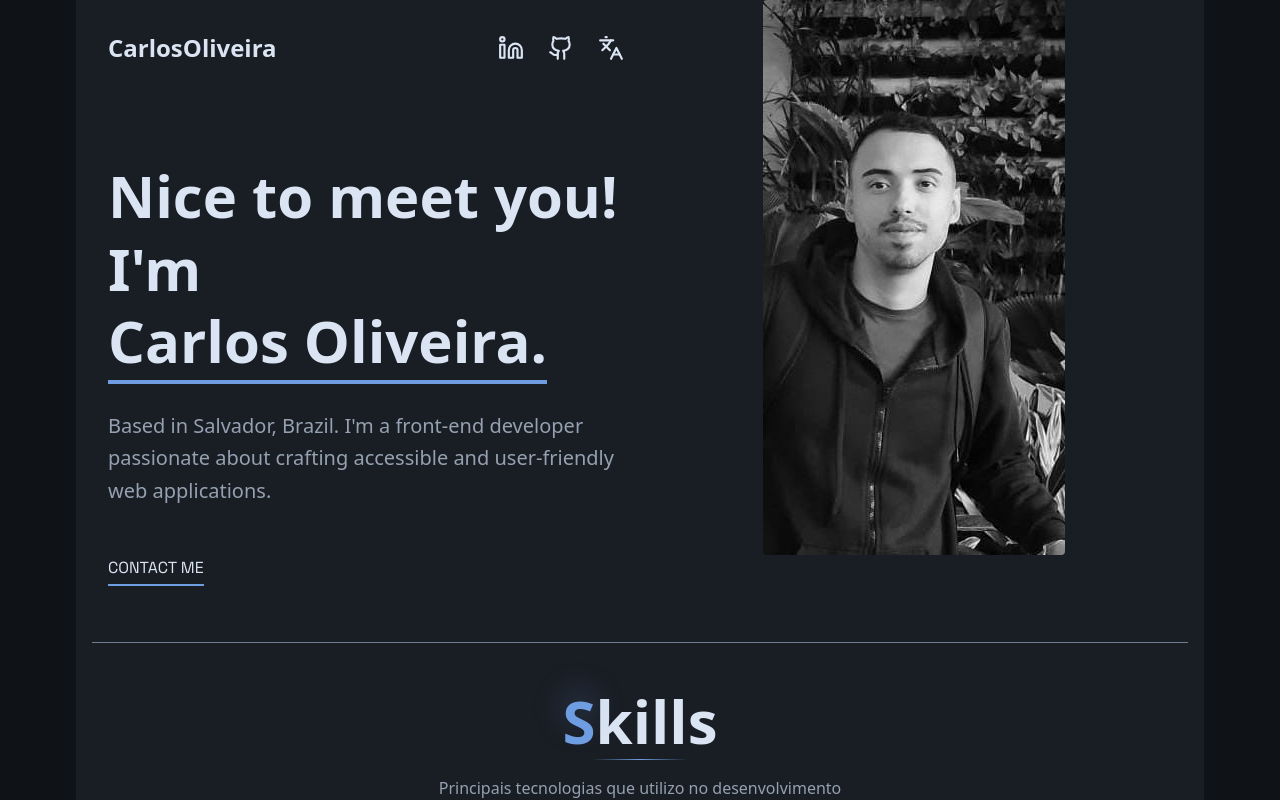
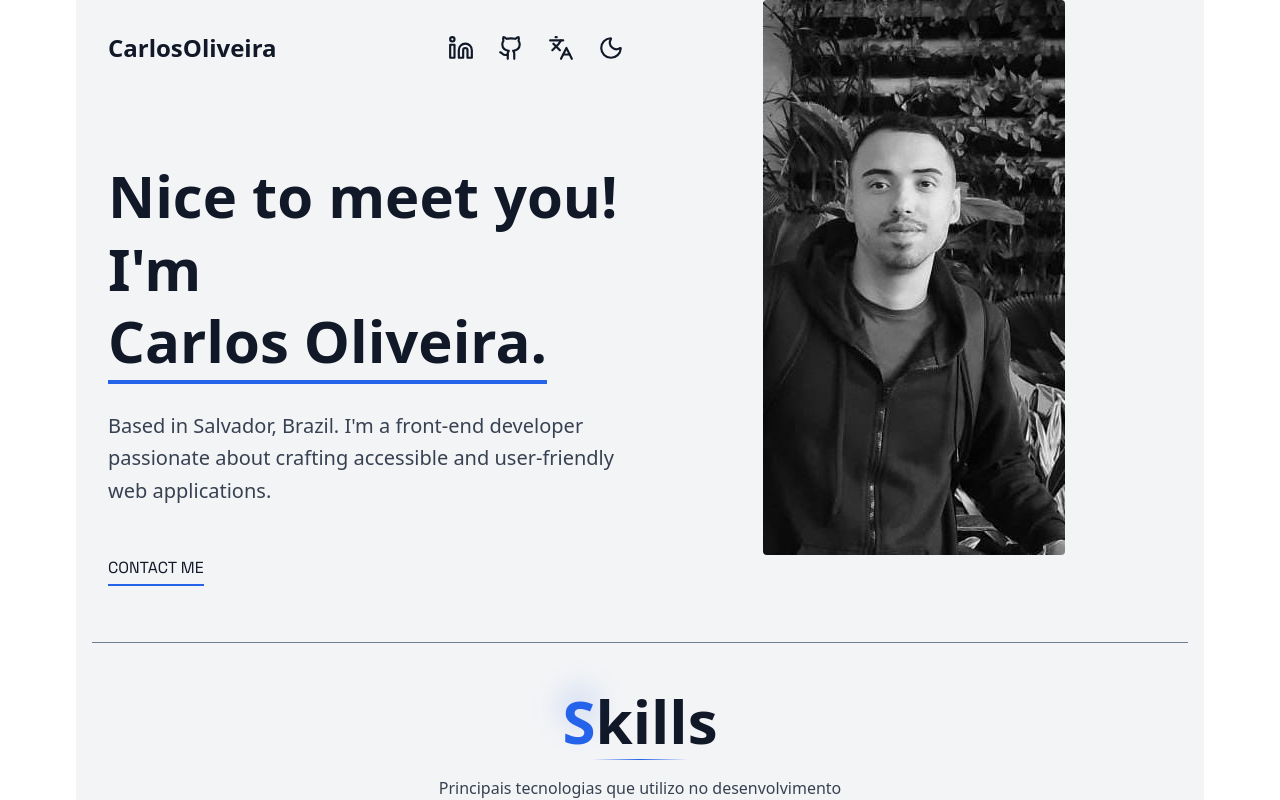
Before and after one commit to carlossroliveira/current-portfolio, a Next.js app: page / in a window 1280 px wide. Shown: the top 800 px of the page. Built offline with nearby package versions, Linux system fonts and the light colour scheme.

Commit message:
feat: enhance theme management and improve color accessibility across components

```diff
--- a/src/app/globals.css
+++ b/src/app/globals.css
@@ -3,25 +3,83 @@
 @theme {
     --color-*: initial;
 
-    --color-blue: #6f9de2;
-    --color-purple: #9871f3;
+    --color-blue: var(--theme-blue);
+    --color-purple: var(--theme-purple);
     --color-danger: #f05d6c;
 
     --color-emerald: #34d399;
     --color-amber: #f59e0b;
     --color-rose: #f472b6;
 
-    --color-gray-100: #dae4f2;
-    --color-gray-200: #c8d0da;
-    --color-gray-300: #95a1b1;
-    --color-gray-400: #6f7d90;
-    --color-gray-500: #2a313c;
-    --color-gray-600: #21252c;
-    --color-gray-700: #191d24;
-    --color-gray-800: #13161b;
-    --color-gray-900: #0f1216;
+    --color-gray-100: var(--theme-gray-100);
+    --color-gray-200: var(--theme-gray-200);
+    --color-gray-300: var(--theme-gray-300);
+    --color-gray-400: var(--theme-gray-400);
+    --color-gray-500: var(--theme-gray-500);
+    --color-gray-600: var(--theme-gray-600);
+    --color-gray-700: var(--theme-gray-700);
+    --color-gray-800: var(--theme-gray-800);
+    --color-gray-900: var(--theme-gray-900);
 
     --font-Space_Grotesk: var(--font-Space_Grotesk);
 
     --radius-xl: 0.625rem;
   }
+
+:root {
+  color-scheme: dark;
+  --theme-blue: #6f9de2;
+  --theme-purple: #9871f3;
+  --theme-gray-100: #dae4f2;
+  --theme-gray-200: #c8d0da;
+  --theme-gray-300: #95a1b1;
+  --theme-gray-400: #6f7d90;
+  --theme-gray-500: #2a313c;
+  --theme-gray-600: #21252c;
+  --theme-gray-700: #191d24;
+  --theme-gray-800: #13161b;
+  --theme-gray-900: #0f1216;
+  --color-blue: var(--theme-blue);
+  --color-purple: var(--theme-purple);
+  --color-gray-100: var(--theme-gray-100);
+  --color-gray-200: var(--theme-gray-200);
+  --color-gray-300: var(--theme-gray-300);
+  --color-gray-400: var(--theme-gray-400);
+  --color-gray-500: var(--theme-gray-500);
+  --color-gray-600: var(--theme-gray-600);
+  --color-gray-700: var(--theme-gray-700);
+  --color-gray-800: var(--theme-gray-800);
+  --color-gray-900: var(--theme-gray-900);
+}
+
+:root[data-theme="light"] {
+  color-scheme: light;
+  --theme-blue: #2563eb;
+  --theme-purple: #7c3aed;
+  --theme-gray-100: #111827;
+  --theme-gray-200: #1f2937;
+  --theme-gray-300: #374151;
+  --theme-gray-400: #4b5563;
+  --theme-gray-500: #d1d5db;
+  --theme-gray-600: #e5e7eb;
+  --theme-gray-700: #f3f4f6;
+  --theme-gray-800: #f8fafc;
+  --theme-gray-900: #ffffff;
+  --color-blue: var(--theme-blue);
+  --color-purple: var(--theme-purple);
+  --color-gray-100: var(--theme-gray-100);
+  --color-gray-200: var(--theme-gray-200);
+  --color-gray-300: var(--theme-gray-300);
+  --color-gray-400: var(--theme-gray-400);
+  --color-gray-500: var(--theme-gray-500);
+  --color-gray-600: var(--theme-gray-600);
+  --color-gray-700: var(--theme-gray-700);
+  --color-gray-800: var(--theme-gray-800);
+  --color-gray-900: var(--theme-gray-900);
+}
+
+body {
+  transition:
+    background-color 200ms ease,
+    color 200ms ease;
+}
--- a/src/app/layout.tsx
+++ b/src/app/layout.tsx
@@ -20,7 +20,11 @@ export default function RootLayout({
   children: ReactNode
 }>) {
   return (
-    <html lang="pt-BR" className={`${space_grotesk.variable}`}>
+    <html
+      lang="pt-BR"
+      className={`${space_grotesk.variable}`}
+      suppressHydrationWarning
+    >
       <body className="bg-gray-900 antialiased text-gray-100 max-w-[1240px] mx-auto sm:px-14">
         {children}
       </body>
--- a/src/app/sections/Contact/AnimatedTextarea.tsx
+++ b/src/app/sections/Contact/AnimatedTextarea.tsx
@@ -72,7 +72,7 @@ export const AnimatedTextarea = ({
         name={registration.name}
         ref={registration.ref}
         className="peer w-full bg-gray-900/50 border-2 border-gray-800/50 rounded-xl
-        text-white outline-none focus:outline-none focus:ring-0 focus:border-gray-800/50
+        text-gray-100 outline-none focus:outline-none focus:ring-0 focus:border-gray-800/50
         focus:shadow-none transition-all duration-300 px-4 pt-4 resize-none min-h-[200px]"
         onFocus={() => setIsFocused(true)}
         onBlur={handleBlur}
--- a/src/app/sections/Contact/ContactInfo.tsx
+++ b/src/app/sections/Contact/ContactInfo.tsx
@@ -38,7 +38,9 @@ export function ContactInfo() {
             >
               <Code2 className="w-6 h-6 text-white" />
             </div>
-            <h2 className="text-2xl font-bold text-white">Entre em Contato</h2>
+            <h2 className="text-2xl font-bold text-gray-100">
+              Entre em Contato
+            </h2>
           </div>
 
           <div className="space-y-6 flex-1">
@@ -63,7 +65,7 @@ export function ContactInfo() {
                   <p className="text-sm text-gray-400 uppercase tracking-wide">
                     Email
                   </p>
-                  <p className="text-white font-medium hover:text-blue transition-colors">
+                  <p className="text-gray-100 font-medium hover:text-blue transition-colors">
                     carlos.sroliveira@hotmail.com
                   </p>
                 </div>
@@ -96,7 +98,7 @@ export function ContactInfo() {
                   <p className="text-sm text-gray-400 uppercase tracking-wide">
                     Celular
                   </p>
-                  <p className="text-white font-medium hover:text-purple transition-colors">
+                  <p className="text-gray-100 font-medium hover:text-purple transition-colors">
                     +55 (71) 9 9256-7831
                   </p>
                 </div>
@@ -117,7 +119,7 @@ export function ContactInfo() {
           >
             <div className="flex items-center gap-2 mb-2">
               <Zap className="w-5 h-5 text-blue" />
-              <h3 className="font-bold text-white">Resposta Rápida</h3>
+              <h3 className="font-bold text-gray-100">Resposta Rápida</h3>
             </div>
             <p className="text-gray-300 text-sm">
               Vou responder em até{' '}
--- a/src/app/sections/Contact/index.tsx
+++ b/src/app/sections/Contact/index.tsx
@@ -88,7 +88,7 @@ export function Contact() {
                       aria-invalid={Boolean(errors.name)}
                       {...register('name')}
                       className="peer w-full h-14 bg-gray-900/50 border-2 border-gray-800/50 rounded-xl
-                      text-white outline-none focus:outline-none focus:ring-0 focus:border-gray-800/50 focus:shadow-none
+                      text-gray-100 outline-none focus:outline-none focus:ring-0 focus:border-gray-800/50 focus:shadow-none
                       transition-all duration-300 px-4 pt-6"
                     />
                     <label
@@ -116,7 +116,7 @@ export function Contact() {
                       aria-invalid={Boolean(errors.email)}
                       {...register('email')}
                       className="peer w-full h-14 bg-gray-900/50 border-2 border-gray-800/50 rounded-xl
-                      text-white outline-none focus:outline-none focus:ring-0 focus:border-gray-800/50 focus:shadow-none
+                      text-gray-100 outline-none focus:outline-none focus:ring-0 focus:border-gray-800/50 focus:shadow-none
                       transition-all duration-300 px-4 pt-6"
                     />
 
--- /dev/null
+++ b/src/app/sections/SocialMedia/ThemeToggle.tsx
@@ -0,0 +1,55 @@
+'use client'
+
+import { Moon, Sun } from 'lucide-react'
+import { useEffect, useState } from 'react'
+
+type Theme = 'dark' | 'light'
+
+const storageKey = 'portfolio-theme'
+
+const applyTheme = (theme: Theme) => {
+  document.documentElement.dataset.theme = theme
+}
+
+export function ThemeToggle() {
+  const [theme, setTheme] = useState<Theme>('dark')
+
+  useEffect(() => {
+    const storedTheme = window.localStorage.getItem(storageKey)
+    const initialTheme =
+      storedTheme === 'dark' || storedTheme === 'light'
+        ? storedTheme
+        : window.matchMedia('(prefers-color-scheme: light)').matches
+          ? 'light'
+          : 'dark'
+
+    setTheme(initialTheme)
+    applyTheme(initialTheme)
+  }, [])
+
+  const toggleTheme = () => {
+    const nextTheme = theme === 'dark' ? 'light' : 'dark'
+
+    setTheme(nextTheme)
+    applyTheme(nextTheme)
+    window.localStorage.setItem(storageKey, nextTheme)
+  }
+
+  const isLight = theme === 'light'
+
+  return (
+    <button
+      type="button"
+      onClick={toggleTheme}
+      className="cursor-pointer transition-transform duration-300 hover:text-blue hover:scale-110"
+      aria-label={isLight ? 'Ativar tema escuro' : 'Ativar tema claro'}
+      title={isLight ? 'Ativar tema escuro' : 'Ativar tema claro'}
+    >
+      {isLight ? (
+        <Moon className="w-[26px] h-[26px]" />
+      ) : (
+        <Sun className="w-[26px] h-[26px]" />
+      )}
+    </button>
+  )
+}
--- a/src/app/sections/SocialMedia/index.tsx
+++ b/src/app/sections/SocialMedia/index.tsx
@@ -1,5 +1,6 @@
 import { Github, Languages, Linkedin } from 'lucide-react'
 import Link from 'next/link'
+import { ThemeToggle } from './ThemeToggle'
 
 const socialLinks = [
   {
@@ -36,6 +37,8 @@ export function SocialMedia() {
         <span className={iconClass}>
           <Languages className="w-[26px] h-[26px]" />
         </span>
+
+        <ThemeToggle />
       </div>
     </div>
   )
--- a/src/app/sections/WelcomeSection/index.tsx
+++ b/src/app/sections/WelcomeSection/index.tsx
@@ -30,6 +30,7 @@ export function WelcomeSection() {
             <Image
               src={Im}
               alt="Minha imagem"
+              loading="eager"
               className="rounded-lg object-cover"
             />
           </div>
@@ -48,7 +49,12 @@ export function WelcomeSection() {
       </div>
 
       <div className="hidden lg:flex mx-auto justify-center items-start">
-        <Image src={Im} alt="Minha imagem" className="rounded object-cover" />
+        <Image
+          src={Im}
+          alt="Minha imagem"
+          loading="eager"
+          className="rounded object-cover"
+        />
       </div>
     </div>
   )
```
